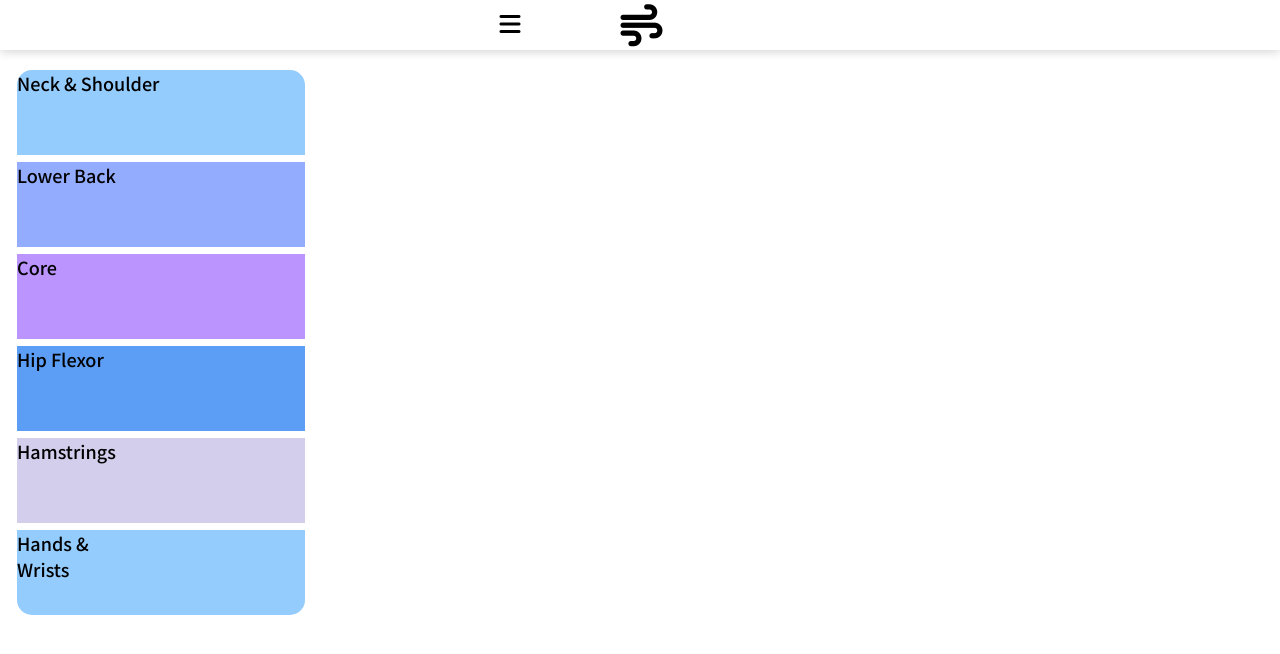
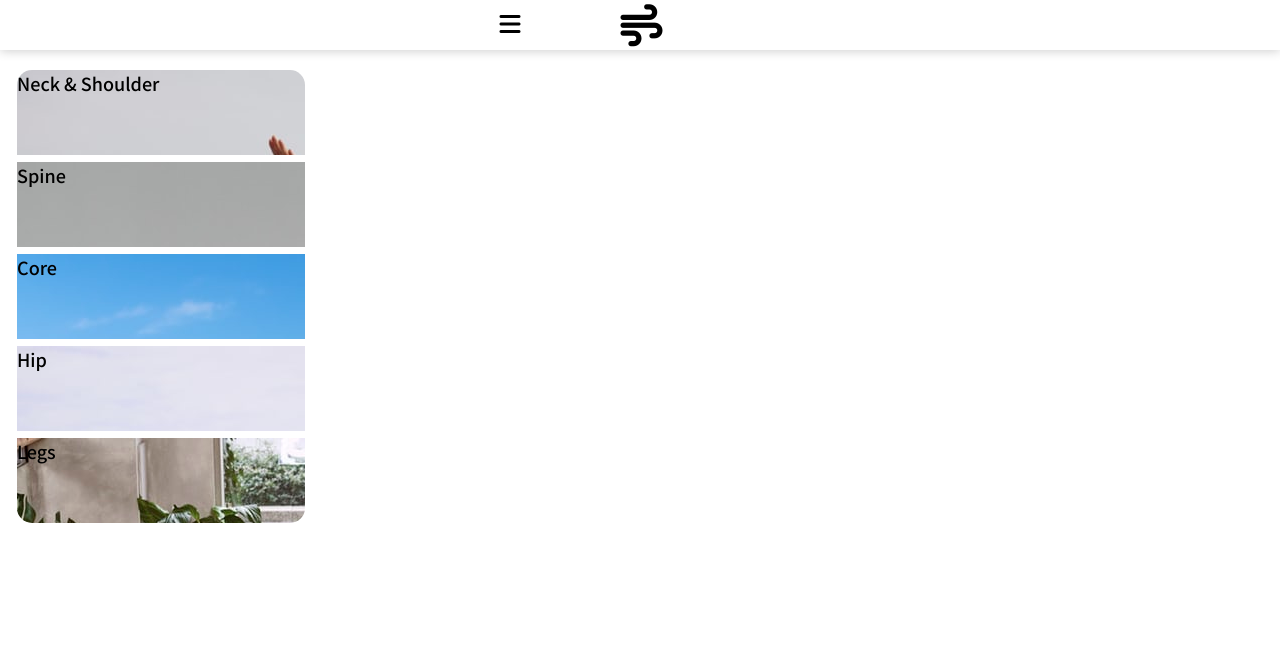
Before and after one commit to mmyeon/free-yoga-camp, a React (Create React App) app: page /#/ in a window 1280 px wide. Shown: the top 654 px of the page. Built offline with nearby package versions, Linux system fonts and the light colour scheme.

Commit message:
db에 배경이미지 추가하기. import

```diff
--- a/src/db.js
+++ b/src/db.js
@@ -1,67 +1,78 @@
 import React from "react";
+import imgMainNeck from "./assets/img/main/neck.jpeg";
+import imgMainSpine from "./assets/img/main/spine.jpeg";
+import imgMainHip from "./assets/img/main/hip.jpeg";
+import imgMainCore from "./assets/img/main/core.jpeg";
+import imgMainLegs from "./assets/img/main/leg.jpeg";
 
 const data = [
   {
     id: "neck",
     title: <div>Neck & Shoulder</div>,
-    desc: "목을 풀어주는 요가",
+    desc: "목과 어깨를 풀어주는 요가",
     backgroundColor: "#94ccfe",
-    backgroundImage: "",
+    backgroundImage: `url(${imgMainNeck})`,
     playList: [
       {
-        url: "https://www.youtube.com/watch?v=TH-Nbk-HUos",
-        title: "부드럽게 목을 움직이는 요가"
+        url: "https://www.youtube.com/watch?v=TH-Nbk-HUos&t=797s",
+        title: "현재의 목과 등 상부의 긴장을 알아보는 요가 ",
+        detail:
+          "첫 시간입니다. 가볍게 시작해봅니다. 나의 목과 등 상부를 부드럽게 움직여, 움직임의 범위를 확인해봅니다.",
       },
       {
-        url: "https://www.youtube.com/watch?v=rGp_q1Lth1c",
-        title: "목과 어깨를 풀어주는 요가"
+        url: "https://www.youtube.com/watch?v=SqjhjyWQ1TA&t=3s",
+        title: "목과 등 상부에 쌓인 긴장을 풀어주는 요가",
+        detail:
+          "이전 수련에서 다들 목에 쌓인 뻐근함 확인하셨나요? 이번 시간에는 목과 등 상부에 쌓인 습관적인 긴장을 풀어주는 요가를 진행합니다. 호흡이 끊기지 않게 이어가봅니다.",
       },
       {
-        url: "https://www.youtube.com/watch?v=SqjhjyWQ1TA",
-        title: "목 상부의 긴장을 풀어주는 서서하는 요가"
-      }
-    ]
+        url: "https://www.youtube.com/watch?v=Nvq0uEC3VDMA",
+        title: "굳은 어깨를 자유롭게 하는 요가",
+        detail:
+          "이제 모든 준비는 끝났어요. 가슴과 등 상부, 목을 동시에 움직여 어깨를 자유롭게 해봅니다. ",
+      },
+    ],
   },
   {
-    id: "lowerback",
-    title: "Lower Back",
-    desc: "허리를 풀어주는 요가",
+    id: "spine",
+    title: "Spine",
+    desc: "척추를 풀어주는 요가",
     backgroundColor: "#94ACFE",
-    backgroundImage: ""
+    backgroundImage: `url(${imgMainSpine})`,
   },
   {
     id: "core",
     title: "Core",
     desc: "전신을 강화하는 요가",
     backgroundColor: "#BB94FE",
-    backgroundImage: ""
+    backgroundImage: `url(${imgMainCore})`,
   },
   {
-    id: "hipflexor",
-    title: "Hip Flexor",
-    desc: "고관절 굴곡근을 풀어주는 요가",
+    id: "hip",
+    title: "Hip",
+    desc: "고관절 주변을 풀어주는 요가",
     backgroundColor: "#5C9EF6",
-    backgroundImage: ""
+    backgroundImage: `url(${imgMainHip})`,
   },
   {
-    id: "hampstring",
-    title: "Hamstrings",
+    id: "legs",
+    title: "Legs",
     desc: "햄스프링을 늘리는 요가",
     backgroundColor: "#D4CEED",
-    backgroundImage: ""
+    backgroundImage: `url(${imgMainLegs})`,
   },
-  {
-    id: "wrists",
-    title: (
-      <div>
-        Hands & <br />
-        Wrists
-      </div>
-    ),
-    desc: "손목을 풀어주는 요가",
-    backgroundColor: "#94ccfe",
-    backgroundImage: ""
-  }
+  // {
+  //   id: "wrists",
+  //   title: (
+  //     <div>
+  //       Hands & <br />
+  //       Wrists
+  //     </div>
+  //   ),
+  //   desc: "손목을 풀어주는 요가",
+  //   backgroundColor: "#94ccfe",
+  //   backgroundImage: "",
+  // },
 ];
 
 export default data;
```
